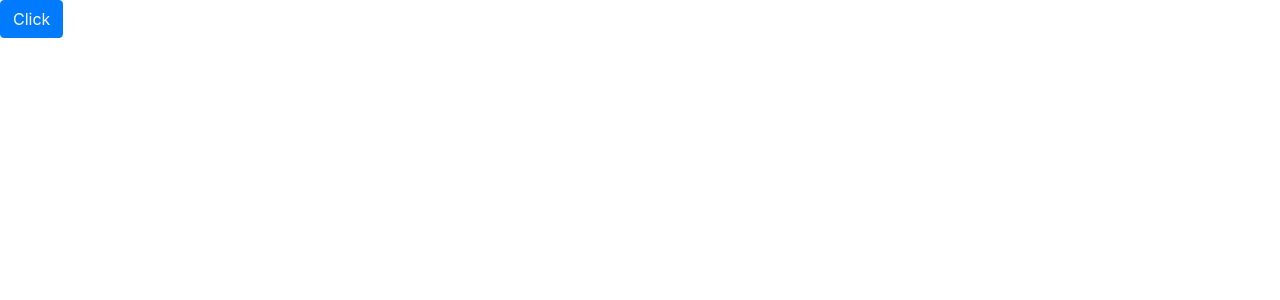
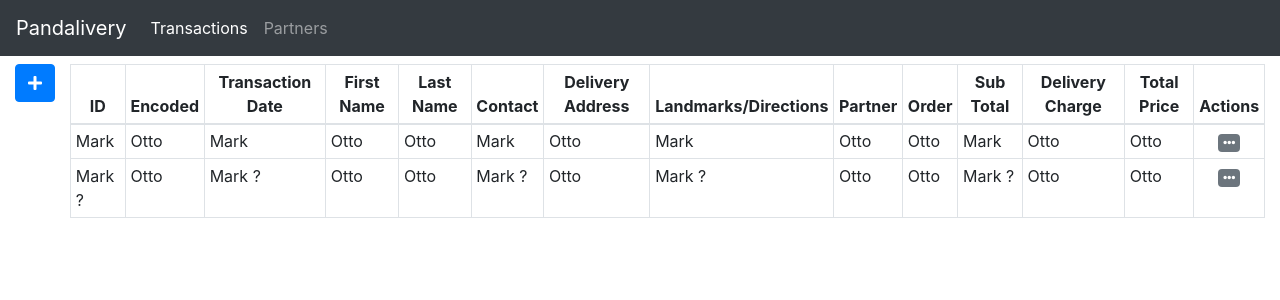
Before and after one commit to GregBasera/panda-internal, a CodeIgniter app: page /database/ in a window 1280 px wide. Shown: the top 300 px of the page. Run offline with CodeIgniter, Linux system fonts and the light colour scheme; some libraries are stand-ins or nearby versions.

Commit message:
Add transaction form

```diff
--- a/system/application/views/pages/transactions-page.php
+++ b/system/application/views/pages/transactions-page.php
@@ -1 +1,148 @@
-<button class="btn btn-primary" type="button" name="button">Click</button>
+<div class="container-fluid">
+  <div class="row py-2">
+    <div class="col-auto">
+      <button class="btn btn-primary" data-toggle="modal" data-target=".add-transac-modal">
+        <i class="fa fa-plus"></i>
+      </button>
+    </div>
+    <div class="col pl-0">
+
+      <table class="table table-bordered table-sm">
+        <thead>
+          <tr class="text-center">
+            <th>ID</th>
+            <th>Encoded</th>
+            <th>Transaction Date</th>
+            <th>First Name</th>
+            <th>Last Name</th>
+            <th>Contact</th>
+            <th>Delivery Address</th>
+            <th>Landmarks/Directions</th>
+            <th>Partner</th>
+            <th>Order</th>
+            <th>Sub Total</th>
+            <th>Delivery Charge</th>
+            <th>Total Price</th>
+            <th>Actions</th>
+          </tr>
+        </thead>
+        <tbody>
+          <tr>
+            <td>Mark</td>
+            <td>Otto</td>
+            <td>Mark</td>
+            <td>Otto</td>
+            <td>Otto</td>
+            <td>Mark</td>
+            <td>Otto</td>
+            <td>Mark</td>
+            <td>Otto</td>
+            <td>Otto</td>
+            <td>Mark</td>
+            <td>Otto</td>
+            <td>Otto</td>
+            <td class="text-center"><span class="badge badge-secondary"><i class="fa fa-ellipsis-h"></i></span></td>
+          </tr>
+          <tr>
+            <td>Mark ?</td>
+            <td>Otto</td>
+            <td>Mark ?</td>
+            <td>Otto</td>
+            <td>Otto</td>
+            <td>Mark ?</td>
+            <td>Otto</td>
+            <td>Mark ?</td>
+            <td>Otto</td>
+            <td>Otto</td>
+            <td>Mark ?</td>
+            <td>Otto</td>
+            <td>Otto</td>
+            <td class="text-center"><span class="badge badge-secondary"><i class="fa fa-ellipsis-h"></i></span></td>
+          </tr>
+        </tbody>
+      </table>
+
+    </div>
+  </div>
+</div>
+
+<!-- Add a transaction modal -->
+<div class="modal fade add-transac-modal" tabindex="-1" role="dialog" aria-hidden="true">
+  <div class="modal-dialog modal-lg">
+    <div class="modal-content">
+      <div class="modal-header">
+        <h5 class="modal-title">Add a Transaction</h5>
+        <button type="button" class="close" data-dismiss="modal" aria-label="Close">
+          <span aria-hidden="true">&times;</span>
+        </button>
+      </div>
+      <div class="modal-body">
+        <form class="" target="" action="" method="post">
+          <div class="row">
+            <div class="col-3">
+              Transaction Date
+              <input class="form-control" type="date" name="" value="">
+            </div>
+            <div class="col pr-1">
+              Firstname
+              <input class="form-control" type="text" name="" value="">
+            </div>
+            <div class="col pl-1">
+              Lastname
+              <input class="form-control" type="text" name="" value="">
+            </div>
+          </div>
+          <div class="row mt-2">
+            <div class="col-4">
+              Contact Number
+              <input class="form-control" type="text" name="" value="">
+            </div>
+            <div class="col">
+              Delivery Address
+              <input class="form-control" type="text" name="" value="">
+            </div>
+          </div>
+          <div class="row mt-2">
+            <div class="col">
+              Nearby Landmarks/Specific Directions
+              <input class="form-control" type="text" name="" value="">
+            </div>
+          </div>
+          <div class="row mt-2">
+            <div class="col-4">
+              Partner/Establishent
+              <select class="custom-select" name="">
+                <option value="">Click'n Choose</option>
+                <option value="ladidu">ladidu</option>
+                <option value="ladidi">ladidi</option>
+                <option value="ladidudi">ladidudi</option>
+              </select>
+            </div>
+            <div class="col">
+              Order/Items
+
+            </div>
+          </div>
+          <div class="row mt-2">
+            <div class="col">
+              Sub-total
+              <input class="form-control text-center" type="text" name="" value="">
+            </div>
+            <div class="col">
+              Delivery Charge
+              <input class="form-control text-center" type="text" name="" value="">
+            </div>
+            <div class="col">
+              Total Price
+              <input class="form-control text-center" type="text" name="" value="">
+            </div>
+          </div>
+        </form>
+      </div>
+      <div class="modal-footer">
+        <button type="button" class="btn btn-secondary" data-dismiss="modal">Close</button>
+        <button type="button" class="btn btn-primary">Save changes</button>
+      </div>
+    </div>
+  </div>
+</div>
--- a/system/application/views/templates/footer.php
+++ b/system/application/views/templates/footer.php
@@ -1,3 +1,4 @@
+    </div><!-- wrapper. the opening tag is in the header -->
   </body>
 
   <script src="https://code.jquery.com/jquery-3.4.1.min.js" integrity="sha256-CSXorXvZcTkaix6Yvo6HppcZGetbYMGWSFlBw8HfCJo=" crossorigin="anonymous"></script>
--- a/system/application/views/templates/header.php
+++ b/system/application/views/templates/header.php
@@ -10,3 +10,24 @@
     <link rel="stylesheet" href="<?php echo base_url().'assets/css/general.css' ?>">
   </head>
   <body>
+    <div class="" style="height:100vh"><!-- wrapper. the closing tag is in the footer -->
+    <nav class="navbar navbar-expand-lg navbar-dark bg-dark">
+      <a class="navbar-brand" href="<?php echo base_url() ?>">Pandalivery</a>
+      <button class="navbar-toggler" type="button" data-toggle="collapse" data-target="#navbarSupportedContent" aria-controls="navbarSupportedContent" aria-expanded="false" aria-label="Toggle navigation">
+        <span class="navbar-toggler-icon"></span>
+      </button>
+
+      <div class="collapse navbar-collapse" id="navbarSupportedContent">
+        <ul class="navbar-nav mr-auto">
+          <li class="nav-item <?php echo ($title == 'Transactions') ? 'active' : '' ?>">
+            <a class="nav-link" href="<?php echo base_url().'transactions' ?>">Transactions</a>
+          </li>
+          <li class="nav-item <?php echo ($title == 'Partners') ? 'active' : '' ?>">
+            <a class="nav-link" href="<?php echo base_url().'partners' ?>">Partners</a>
+          </li>
+          <!-- <li class="nav-item">
+            <a class="nav-link" href="#">Disabled</a>
+          </li> -->
+        </ul>
+      </div>
+    </nav>
```
